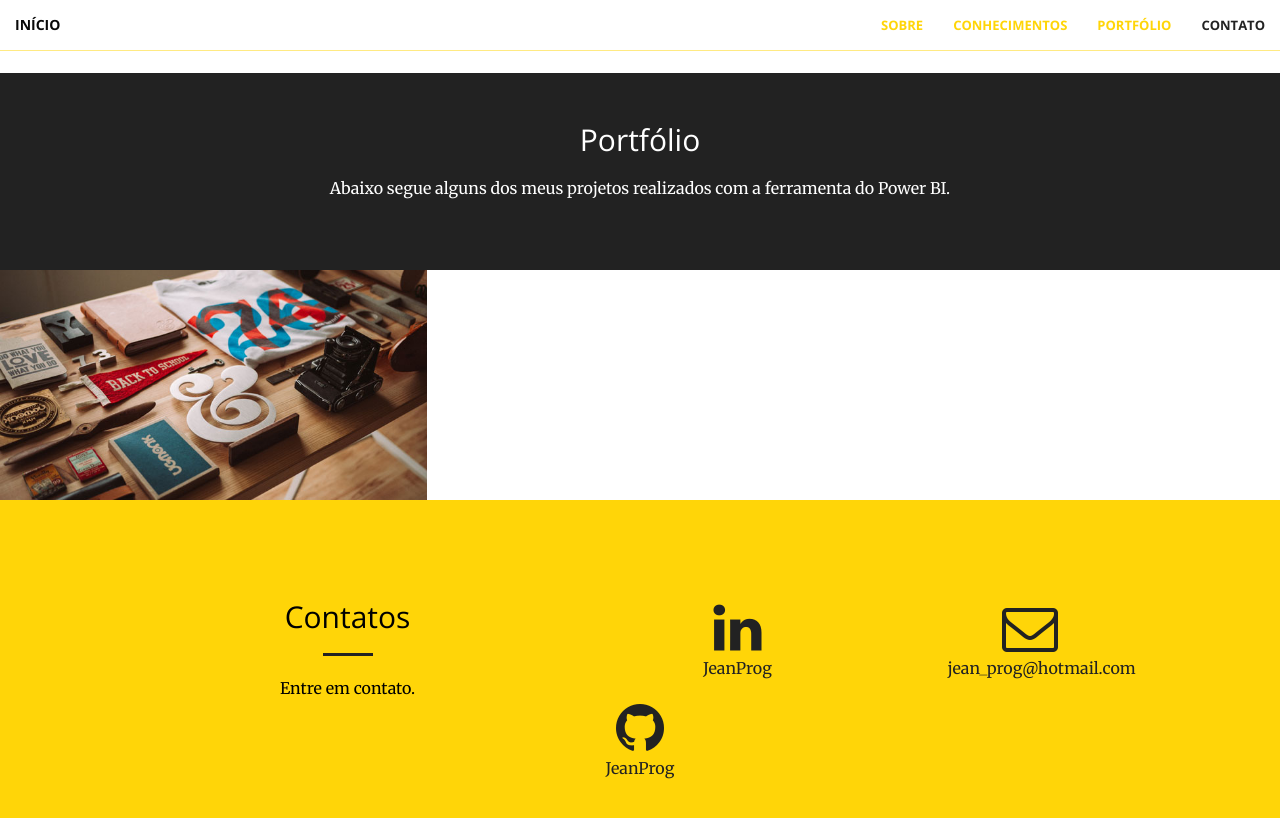
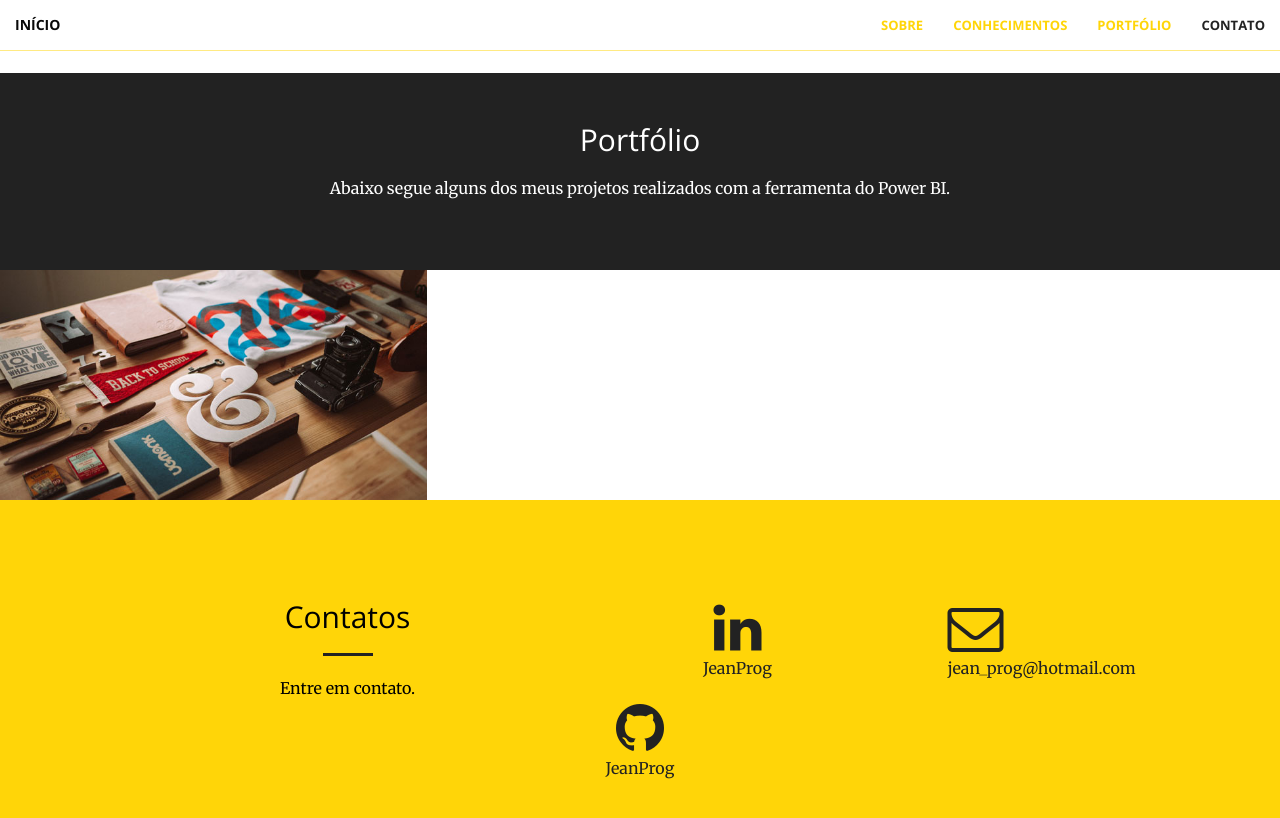
Before and after one commit to jeandata/BI, a Jekyll site: the page built from index.html, in a window 1280 px wide and 900 px high, scrolled down 1723 px. Shown: the top 818 px of the window. Built offline with Jekyll 4.4.1, drawn with Linux system fonts in a browser that asks for light colours.

Commit message:
Update contact.html

```diff
--- a/_includes/contact.html
+++ b/_includes/contact.html
@@ -12,7 +12,7 @@
                     <p>{{ site.linkedin_username }}</p>
             </a>
         </div>
-        <div class="col-lg-2 col-lg-offset-1 text-center">
+        <div class="col-lg-2 col-lg-offset-1 text-left">
             <a href="mailto:{{ site.email }}">
             <i class="fa fa-envelope-o fa-3x wow bounceIn" data-wow-delay=".1s"></i>
                 <p>{{ site.email }}</p>
```
